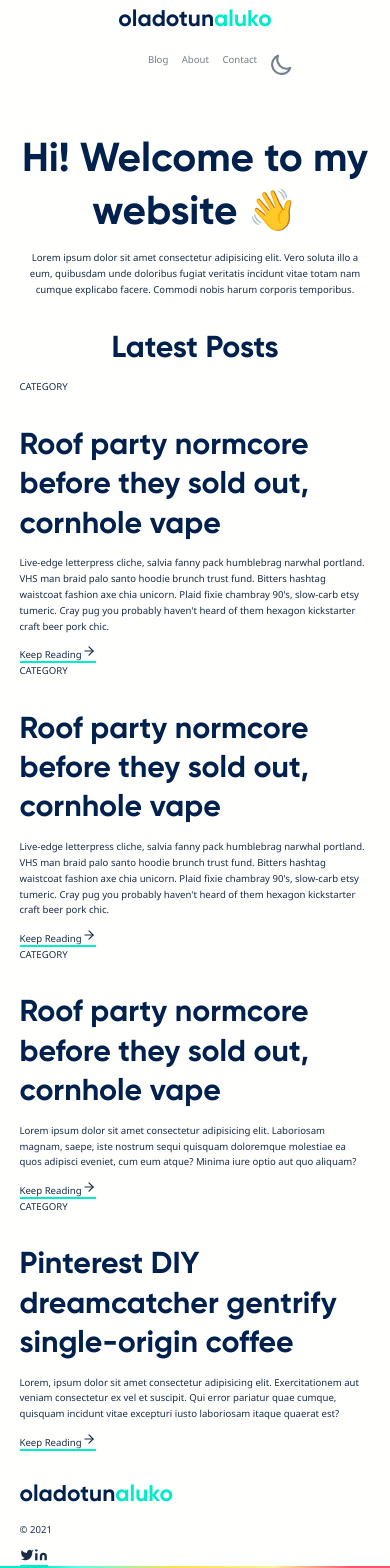
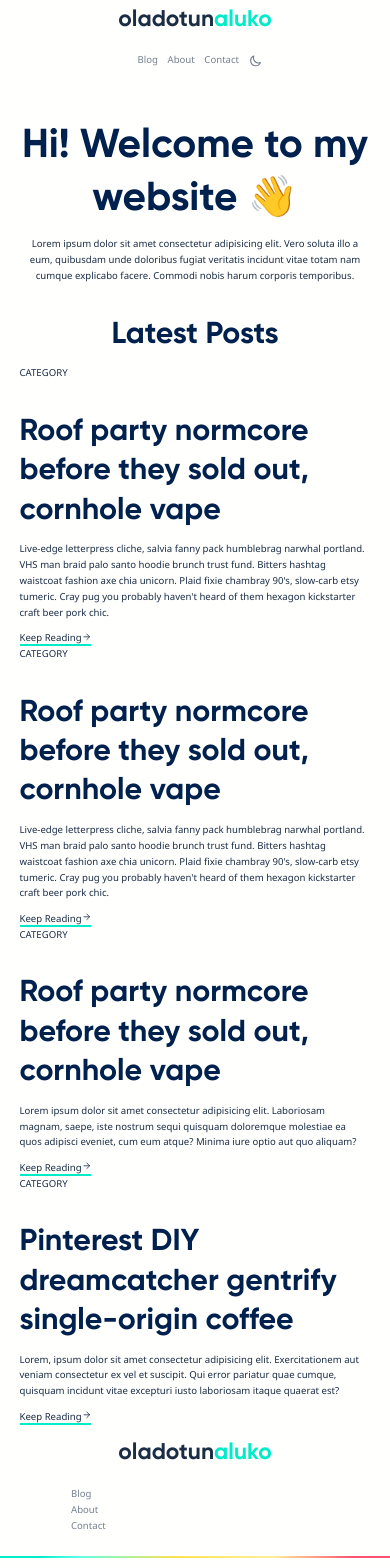
Before and after one commit to Nutod/oladotunaluko, a Next.js app: page / in a window 390 px wide. Shown: the part 21-1589 px from the top of the page. Built offline with nearby package versions, Linux system fonts and the light colour scheme.

Commit message:
Corrected media query structure

```diff
--- a/components/Footer.js
+++ b/components/Footer.js
@@ -1,66 +1,23 @@
-import Logo from "./Logo"
+import Logo from './Logo'
 
 export default function Footer() {
   return (
-    <footer className="text-gray-500 body-font divide-y">
-      <div className="container border-t py-8 mx-auto flex items-center sm:flex-row flex-col">
+    <footer>
+      <div className="container footer">
         <Logo />
-        <p className="text-sm text-gray-500 sm:ml-4 sm:pl-4 sm:border-l-2 sm:border-gray-200 sm:py-2 sm:mt-0 mt-4">
-          © 2021
-          {/* <a
-            href="https://twitter.com/knyttneve"
-            className="text-gray-500 ml-1"
-            rel="noopener noreferrer"
-            target="_blank"
-          >
-            @knyttneve
-          </a> */}
-        </p>
-        <span className="inline-flex sm:ml-auto sm:mt-0 mt-4 justify-center sm:justify-start">
-          <a className="ml-3 text-gray-500">
-            <svg
-              fill="currentColor"
-              stroke-linecap="round"
-              stroke-linejoin="round"
-              stroke-width="2"
-              className="w-5 h-5"
-              viewBox="0 0 24 24"
-            >
-              <path d="M23 3a10.9 10.9 0 01-3.14 1.53 4.48 4.48 0 00-7.86 3v1A10.66 10.66 0 013 4s-4 9 5 13a11.64 11.64 0 01-7 2c9 5 20 0 20-11.5a4.5 4.5 0 00-.08-.83A7.72 7.72 0 0023 3z"></path>
-            </svg>
-          </a>
-          {/* <a className="ml-3 text-gray-500">
-            <svg
-              fill="none"
-              stroke="currentColor"
-              stroke-linecap="round"
-              stroke-linejoin="round"
-              stroke-width="2"
-              className="w-5 h-5"
-              viewBox="0 0 24 24"
-            >
-              <rect width="20" height="20" x="2" y="2" rx="5" ry="5"></rect>
-              <path d="M16 11.37A4 4 0 1112.63 8 4 4 0 0116 11.37zm1.5-4.87h.01"></path>
-            </svg>
-          </a> */}
-          <a className="ml-3 text-gray-500">
-            <svg
-              fill="currentColor"
-              stroke="currentColor"
-              stroke-linecap="round"
-              stroke-linejoin="round"
-              stroke-width="0"
-              className="w-5 h-5"
-              viewBox="0 0 24 24"
-            >
-              <path
-                stroke="none"
-                d="M16 8a6 6 0 016 6v7h-4v-7a2 2 0 00-2-2 2 2 0 00-2 2v7h-4v-7a6 6 0 016-6zM2 9h4v12H2z"
-              ></path>
-              <circle cx="4" cy="4" r="2" stroke="none"></circle>
-            </svg>
-          </a>
-        </span>
+        <nav>
+          <ul>
+            <li>
+              <a href="Blog">Blog</a>
+            </li>
+            <li>
+              <a href="About">About</a>
+            </li>
+            <li>
+              <a href="Contact">Contact</a>
+            </li>
+          </ul>
+        </nav>
       </div>
     </footer>
   )
--- a/components/Header.js
+++ b/components/Header.js
@@ -1,4 +1,5 @@
 import { useTheme } from '../context/ThemeContext'
+import Logo from './Logo'
 
 export default function Header() {
   const { theme, toggleTheme } = useTheme()
@@ -6,11 +7,7 @@ export default function Header() {
   return (
     <header>
       <div className="container header">
-        <div>
-          <h3>
-            oladotun<span>aluko</span>
-          </h3>
-        </div>
+        <Logo />
         <nav>
           <ul>
             <li>
--- a/components/Layout.js
+++ b/components/Layout.js
@@ -1,6 +1,7 @@
 import React from 'react'
 import { useTheme } from '../context/ThemeContext'
 import Header from './Header'
+import Footer from './Footer'
 
 export default function Layout({ children }) {
   const { theme } = useTheme()
@@ -15,8 +16,9 @@ export default function Layout({ children }) {
 
   return (
     <>
-      {/* <Header /> */}
+      <Header />
       {children}
+      <Footer />
     </>
   )
 }
--- a/components/Logo.js
+++ b/components/Logo.js
@@ -2,14 +2,14 @@ import Link from 'next/link'
 
 export default function Logo() {
   return (
-    <Link href="/">
-      <a>
-        <div>
-          <h3>
+    <div>
+      <h3 className="no-margin">
+        <Link href="/">
+          <a>
             oladotun<span>aluko</span>
-          </h3>
-        </div>
-      </a>
-    </Link>
+          </a>
+        </Link>
+      </h3>
+    </div>
   )
 }
--- a/pages/elements.js
+++ b/pages/elements.js
@@ -1,5 +1,4 @@
 import React from 'react'
-import Header from '../components/Header'
 import Layout from '../components/Layout'
 
 export default function Elements() {
@@ -7,7 +6,6 @@ export default function Elements() {
 
   return (
     <Layout>
-      <Header />
       <div>
         <div className="container">
           <h1>Level 1 heading</h1>
--- a/styles/_elements.scss
+++ b/styles/_elements.scss
@@ -22,22 +22,8 @@ img {
 }
 
 svg {
-  width: 14px;
-  height: 14px;
-}
-
-.toggle-icon {
-  width: 25px;
-  height: 25px;
-  opacity: 0.6;
-  transition: opacity 0.1s ease-in;
-  cursor: pointer;
-
-  color: var(--textColor);
-
-  &:hover {
-    opacity: 1;
-  }
+  width: 1rem;
+  height: 1rem;
 }
 
 code {
@@ -48,3 +34,24 @@ code {
   font-size: $size-400;
   padding: $size-500;
 }
+
+.toggle-icon {
+  width: 1.4rem;
+  height: 1.4rem;
+  opacity: 0.6;
+  transition: opacity 0.1s ease-in;
+  cursor: pointer;
+
+  display: grid;
+  place-items: center;
+
+  color: var(--textColor);
+
+  &:hover {
+    opacity: 1;
+  }
+}
+
+.no-margin {
+  margin: 0;
+}
--- /dev/null
+++ b/styles/_footer.scss
@@ -0,0 +1,56 @@
+footer {
+  padding-top: $size-500;
+  padding-bottom: $size-500;
+}
+
+.footer {
+  display: grid;
+  grid-template-columns: fit-content(15ch) 1fr;
+
+  @media screen and (max-width: $large-breakpoint) {
+    grid-template-rows: min-content 1fr;
+    grid-row-gap: 1rem;
+  }
+
+  div {
+    a {
+      border: 0;
+
+      &:hover {
+        opacity: 1;
+      }
+    }
+
+    @media screen and (max-width: $large-breakpoint) {
+      grid-column: 1 / -1;
+      justify-self: center;
+    }
+  }
+
+  nav {
+    align-self: center;
+    justify-self: end;
+
+    ul {
+      list-style: none;
+
+      display: flex;
+      flex-wrap: wrap;
+
+      li {
+        margin-left: 1rem;
+      }
+
+      a {
+        padding: 0.2rem;
+        border: 0;
+        opacity: 0.6;
+
+        &:hover {
+          border-bottom: 2px solid var(--color-primary);
+          opacity: 1;
+        }
+      }
+    }
+  }
+}
--- a/styles/_header.scss
+++ b/styles/_header.scss
@@ -1,14 +1,11 @@
+header {
+  padding-top: $size-700;
+  padding-bottom: $size-900;
+}
+
 .header {
   display: grid;
-  grid-template-columns: fit-content(35ch) 1fr;
-
-  margin-top: $size-700;
-  margin-bottom: $size-900;
-
-  @media screen and (max-width: $large-breakpoint) {
-    grid-template-rows: min-content 1fr;
-    grid-row-gap: 1rem;
-  }
+  grid-template-columns: fit-content(15ch) 1fr;
 
   h3,
   a {
@@ -16,9 +13,12 @@
   }
 
   div {
-    @media screen and (max-width: $large-breakpoint) {
-      grid-column: 1 / -1;
-      justify-self: center;
+    a {
+      border: 0;
+
+      &:hover {
+        opacity: 1;
+      }
     }
   }
 
@@ -30,13 +30,14 @@
       list-style: none;
 
       display: flex;
+      align-items: center;
+      flex-wrap: wrap;
 
       li {
         margin-left: 1rem;
       }
 
       a {
-        padding: 0.2rem;
         border: 0;
         opacity: 0.6;
 
@@ -46,18 +47,18 @@
         }
       }
     }
+  }
 
-    // & > * {
-    //   margin-left: 1.5rem;
-    //   padding: 0.2rem;
-    //   border: 0;
+  @media screen and (max-width: $large-breakpoint) {
+    grid-template-rows: min-content 1fr;
+    grid-row-gap: 1rem;
 
-    //   &:hover {
-    //     border-bottom: 2px solid var(--color-primary);
-    //   }
-    // }
+    div {
+      grid-column: 1 / -1;
+      justify-self: center;
+    }
 
-    @media screen and (max-width: $large-breakpoint) {
+    nav {
       grid-column: 1 / -1;
       justify-self: center;
 
@@ -68,9 +69,15 @@
       & > a:not(:first-child) {
         margin-left: 5rem;
       }
+
+      ul {
+        padding-left: 0;
+      }
     }
+  }
 
-    @media screen and (max-width: $really-really-small-breakpoint) {
+  @media screen and (max-width: $really-really-small-breakpoint) {
+    nav {
       & > a {
         margin: 1rem !important;
         padding: 0;
--- a/styles/main.scss
+++ b/styles/main.scss
@@ -8,3 +8,4 @@
 // Components
 @import 'header';
 @import 'elements';
+@import 'footer';
```
